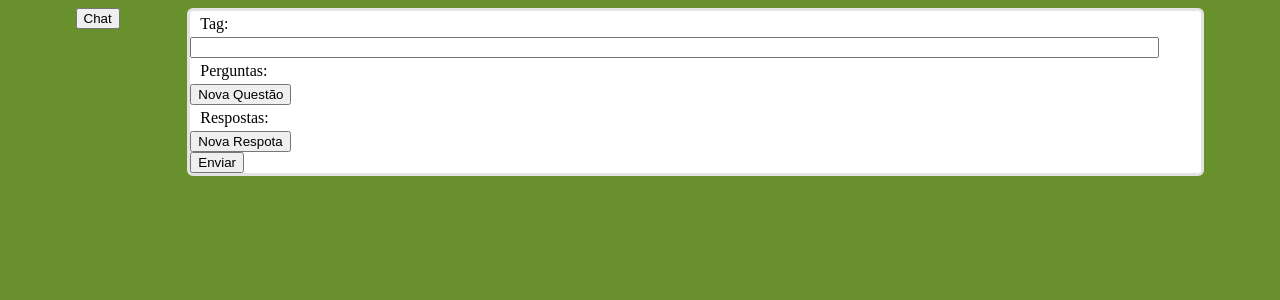
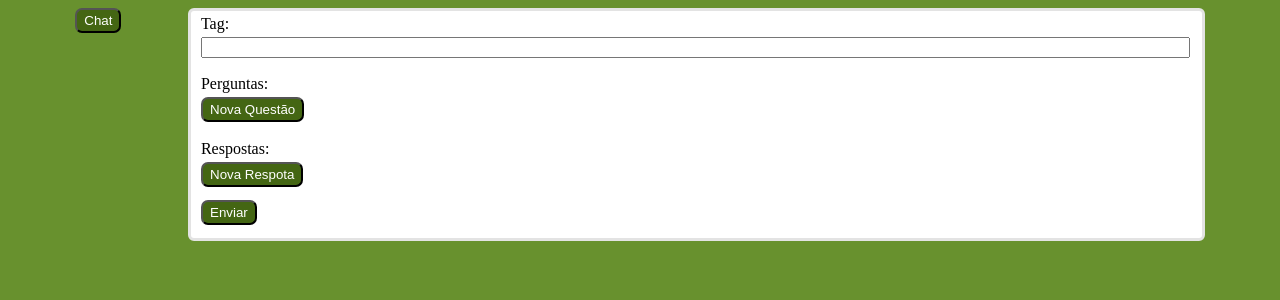
Before and after one commit to kiksasds/chatbot, a Flask app: page /form in a window 1280 px wide. Shown: the top 300 px of the page. Run offline with Flask 3, Linux system fonts and the light colour scheme.

Commit message:
estilo do form

```diff
--- a/static/form.css
+++ b/static/form.css
@@ -2,6 +2,17 @@ body {
     background-color: #68912e;
     display: flex;
     justify-content: space-evenly;
+}
+button {
+    margin-left: 1%;
+    margin-bottom: 1em;
+    padding-top: 3px;
+    padding-bottom: 3px;
+    padding-left: 7px;
+    padding-right: 7px;
+    background: #446613;
+    border-radius: 7px;
+    color: white;
 }
 form {
     background-color: #fff;
@@ -10,4 +21,8 @@ form {
     width: 80%;
 }
 header {padding: 4px 10px;}
-input {width: 95%;}
+input {
+    width: 97%;
+    margin-bottom: 1em;
+    margin-left: 1%;
+}
```
Also changed, not shown: templates/base.html (+13 -3 lines).
